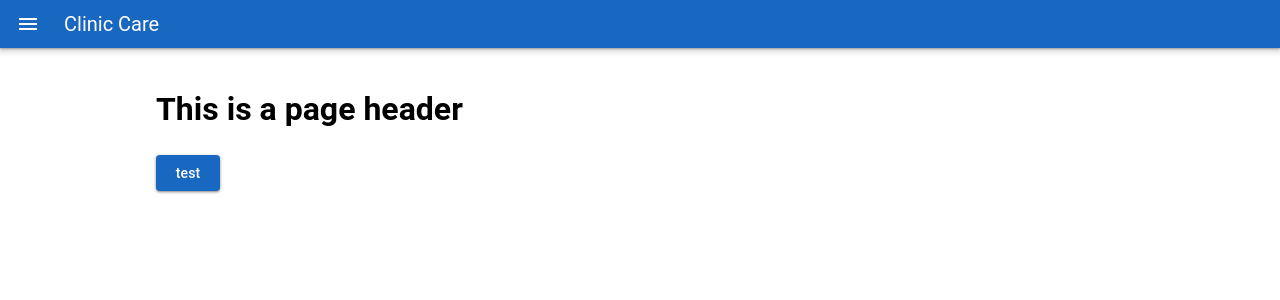
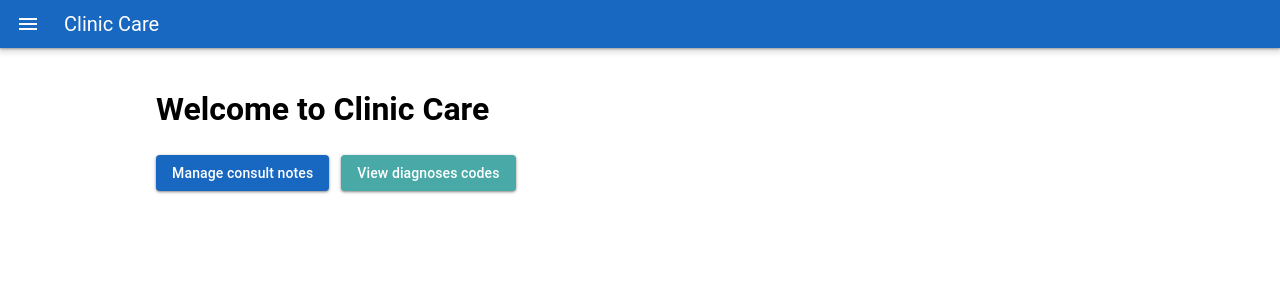
Before and after one commit to farahriz/clinic-care, a Nuxt app in the folder frontend/: page / in a window 1280 px wide. Shown: the top 300 px of the page. Built offline with nearby package versions, Linux system fonts and the light colour scheme.

Commit message:
feat: populate index page with welcome message, add placeholder table to consulation list page

```diff
--- a/frontend/pages/consultations/index.vue
+++ b/frontend/pages/consultations/index.vue
@@ -1,6 +1,15 @@
 <template>
     <h1>Consultations</h1>
+    <v-btn color="primary"  text="Add new consulation" prepend-icon="mdi-plus">
+    </v-btn>
+
+    <ConsultationForm></ConsultationForm>
+
+    <v-data-table class="mt-5"></v-data-table>
 </template>
 
 <script setup lang="ts">
+import ConsultationForm from '~/components/consultationForm.vue';
+
+const consulations = ref([])
 </script>
--- a/frontend/pages/index.vue
+++ b/frontend/pages/index.vue
@@ -1,6 +1,7 @@
 <template>
-    <h1>This is a page header</h1>
-    <v-btn color="primary" text="test"></v-btn>
+        <h1>Welcome to Clinic Care</h1>
+        <v-btn color="primary" text="Manage consult notes" class="mr-3" :to="'/consultations'" ></v-btn>
+        <v-btn color="secondary" text="View diagnoses codes" :to="'/diagnoses'"></v-btn>
 </template>
 
 <script lang="ts">
```
